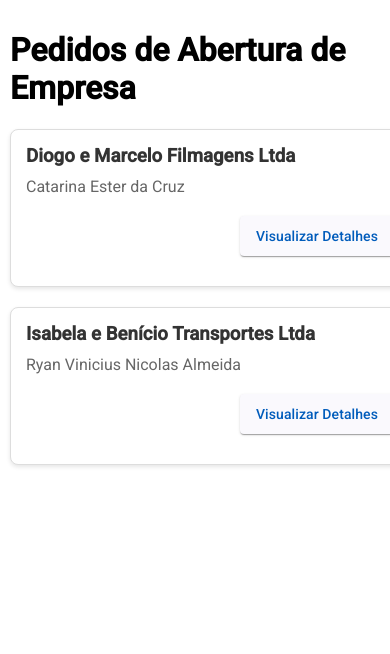
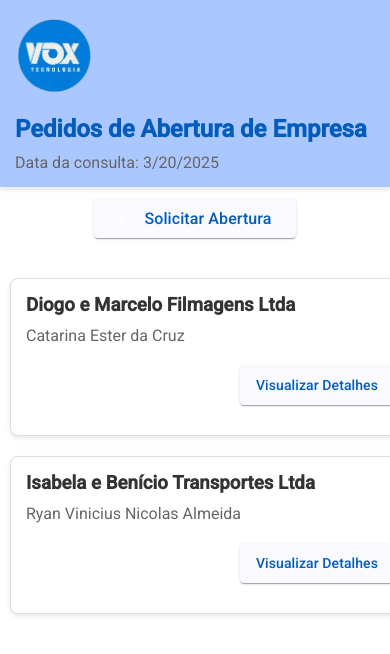
Before and after one commit to onillacerda/abertura-empresa, an Angular app in the folder abertura-empresa/: page /empresas in a window 390 px wide. Shown: the top 654 px of the page. Built offline with nearby package versions, Linux system fonts and the light colour scheme; data requests are answered from the project's data file.

Commit message:
Adicionando header e botões

```diff
--- a/abertura-empresa/angular.json
+++ b/abertura-empresa/angular.json
@@ -21,9 +21,12 @@
             ],
             "tsConfig": "tsconfig.app.json",
             "assets": [
+              "src/favicon.ico",
+              "src/assets",
               {
                 "glob": "**/*",
-                "input": "public"
+                "input": "src/assets",
+                "output": "/assets/"
               }
             ],
             "styles": [
--- a/abertura-empresa/src/app/app.component.css
+++ b/abertura-empresa/src/app/app.component.css
@@ -0,0 +1,100 @@
+.app-header {
+  display: flex;
+  align-items: center;
+  gap: 20px;
+  padding: 20px;
+  background: #abc7ff;
+  box-shadow: 0 2px 4px rgba(0,0,0,0.1);
+  border-bottom: 1px solid #eee;
+}
+
+.logo {
+  width: 100px;
+  height: auto;
+}
+
+.app-title {
+  flex: 1;
+}
+
+.app-title h1 {
+  color: #005cbb;
+  margin: 0 0 10px 0;
+  font-size: 1.5em;
+  font-weight: 600;
+}
+
+.status-date {
+  display: flex;
+  gap: 20px;
+  color: #666;
+}
+
+.status {
+  color: #2196F3;
+  font-weight: 500;
+}
+
+.date {
+  color: #666;
+}
+
+/* Estilos para o conteúdo principal */
+.container {
+  padding: 20px;
+  max-width: 1200px;
+  margin: 0 auto;
+}
+
+.requests-list {
+  display: grid;
+  grid-template-columns: repeat(auto-fill, minmax(400px, 1fr));
+  gap: 20px;
+  margin-top: 20px;
+}
+
+.request-item {
+  border: 1px solid #ddd;
+  padding: 15px;
+  border-radius: 8px;
+  background-color: #fff;
+  box-shadow: 0 2px 4px rgba(0,0,0,0.1);
+}
+
+.request-header {
+  display: flex;
+  flex-direction: column;
+  gap: 10px;
+  margin-bottom: 15px;
+}
+
+.request-header h3 {
+  color: #333;
+  margin: 0;
+}
+
+.request-header p {
+  color: #666;
+  margin: 0;
+}
+
+.request-header button {
+  margin-top: 10px;
+  align-self: flex-end;
+}
+
+@media (max-width: 768px) {
+  .app-header {
+    flex-direction: column;
+    align-items: flex-start;
+    padding: 15px;
+  }
+
+  .logo {
+    width: 80px;
+  }
+
+  .container {
+    padding: 10px;
+  }
+}
--- a/abertura-empresa/src/app/app.component.html
+++ b/abertura-empresa/src/app/app.component.html
@@ -1 +1,11 @@
+<div class="app-header">
+  <img src="/logo_cicle.png" alt="Logo" class="logo">
+  <div class="app-title">
+    <h1>Pedidos de Abertura de Empresa</h1>
+    <div class="status-date">
+      <span class="date">Data da consulta: {{ currentDate }}</span>
+    </div>
+  </div>
+</div>
+
 <router-outlet></router-outlet>
--- a/abertura-empresa/src/app/app.component.ts
+++ b/abertura-empresa/src/app/app.component.ts
@@ -3,12 +3,13 @@ import { RouterOutlet } from '@angular/router';
 
 @Component({
   selector: 'app-root',
-  template: `
-    <router-outlet></router-outlet>
-  `,
+  templateUrl: './app.component.html',
+  styleUrls: ['./app.component.css'],
   imports: [RouterOutlet]
 })
 export class AppComponent {
+  currentDate: string = new Date().toLocaleDateString();
+
   constructor() {
     console.log('AppComponent instantiated');
   }
--- a/abertura-empresa/src/app/features/company-requests/company-requests/company-requests.component.css
+++ b/abertura-empresa/src/app/features/company-requests/company-requests/company-requests.component.css
@@ -49,6 +49,17 @@
   color: #333;
   margin-bottom: 20px;
   text-align: center;
+}
+
+.dialog-content h4 {
+  color: #005cbb;
+  text-align: center;
+}
+.dialog-content hr {
+    border: 0;
+    height: 1px;
+    background-color: #ddd;
+    margin: 10px 0;
 }
 
 .details-container {
@@ -136,3 +147,30 @@ button.mat-raised-button {
 .ustom-dialog {
     border-radius: 4px;
 }
+
+.button-container {
+  display: flex;
+  justify-content: center;
+  margin-bottom: 20px;
+}
+
+.add-button {
+  display: flex;
+  align-items: center;
+  gap: 8px;
+  padding: 12px 24px;
+  font-size: 16px;
+  border-radius: 4px;
+  margin-bottom: 20px;
+  background-color: #005cbb;
+  color: white;
+}
+
+.add-button:hover {
+  background-color: #004a99;
+}
+
+.add-button mat-icon {
+  font-size: 20px;
+  color: white;
+}
--- a/abertura-empresa/src/app/features/company-requests/company-requests/company-requests.component.html
+++ b/abertura-empresa/src/app/features/company-requests/company-requests/company-requests.component.html
@@ -1,5 +1,10 @@
 <div class="container">
-  <h1>Pedidos de Abertura de Empresa</h1>
+  <div class="button-container">
+    <button mat-raised-button color="primary" class="add-button">
+      <mat-icon>add</mat-icon>
+      Solicitar Abertura
+    </button>
+  </div>
   <div class="requests-list">
     <div class="request-item" *ngFor="let request of requests">
       <div class="request-header">
@@ -16,6 +21,7 @@
 <!-- Modal de Detalhes -->
 <ng-template #detailsDialog let-request let-dialogRef="dialogRef">
   <div class="dialog-content">
+    <h4>Detalhes do Pedido</h4><hr/>
     <h2>{{ request.empresa.ds_nome_fantasia }}</h2>
     <div class="details-container">
       <div class="details-section">
--- a/abertura-empresa/src/app/features/company-requests/company-requests/company-requests.component.ts
+++ b/abertura-empresa/src/app/features/company-requests/company-requests/company-requests.component.ts
@@ -4,6 +4,7 @@ import { HttpClient, HttpClientModule } from '@angular/common/http';
 import { MatDialog, MatDialogRef } from '@angular/material/dialog';
 import { MatButton } from '@angular/material/button';
 import { RouterLink } from '@angular/router';
+import { MatIconModule } from '@angular/material/icon';
 
 interface CompanyRequest {
   id: string;
@@ -30,7 +31,7 @@ interface CompanyRequest {
   selector: 'app-company-requests',
   templateUrl: './company-requests.component.html',
   styleUrls: ['./company-requests.component.css'],
-  imports: [CommonModule, HttpClientModule, MatButton, RouterLink]
+  imports: [CommonModule, HttpClientModule, MatButton, RouterLink, MatIconModule]
 })
 export class CompanyRequestsComponent implements OnInit {
   requests: CompanyRequest[] = [];
```
Also changed, not shown: abertura-empresa/public/logo.png (added), abertura-empresa/public/logo_cicle.png (added).
